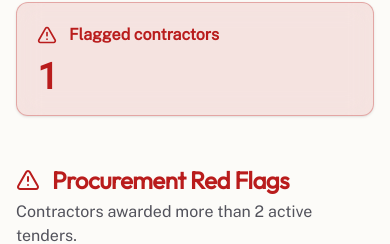
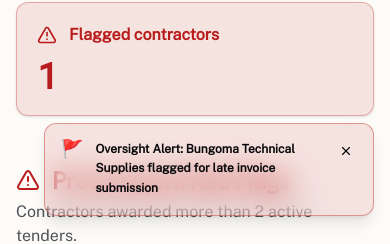
Before and after one commit to MadScie254/County-Yangu, a Next.js app: page /en/tenders in a window 390 px wide. Shown: the part 605-849 px from the top of the page. Built offline with nearby package versions, Linux system fonts and the light colour scheme; no server answers.

Commit message:
feat: implement AppShell component with responsive navigation and accessibility settings

```diff
--- a/src/components/app-shell.tsx
+++ b/src/components/app-shell.tsx
@@ -19,6 +19,7 @@
 import { usePathname } from "next/navigation";
 import { useState } from "react";
 import { ButtonLink } from "@/components/ui/button";
+import { LiveEcosystem } from "@/components/live-ecosystem";
 import { localeLabels, locales, type Locale, localizePath } from "@/lib/locales";
 import { useCountyStore } from "@/lib/store";
 import { cn } from "@/lib/utils";
@@ -221,6 +222,7 @@
         ) : null}
       </header>
       <main id="main">{children}</main>
+      <LiveEcosystem />
     </div>
   );
 }
```
